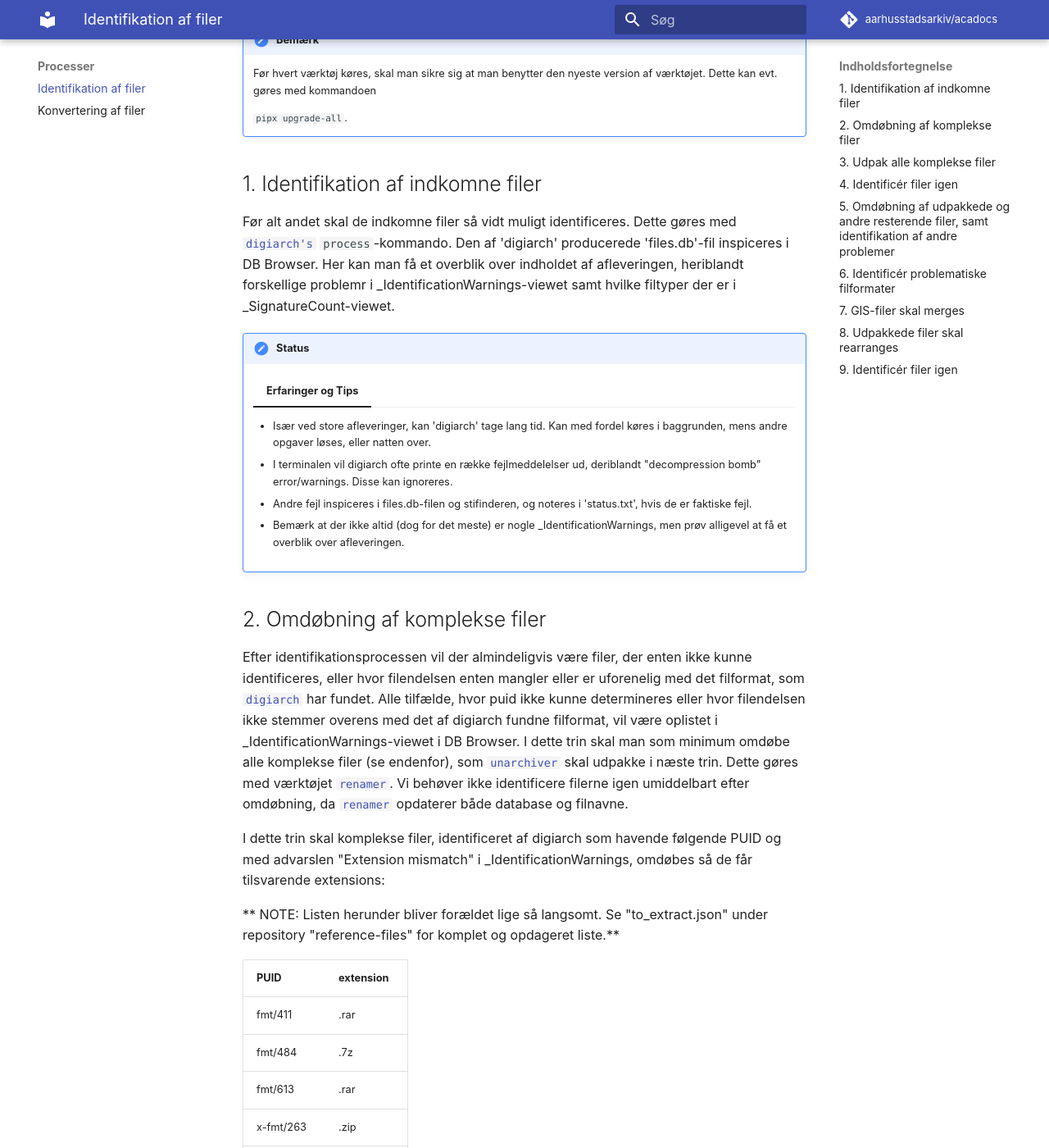
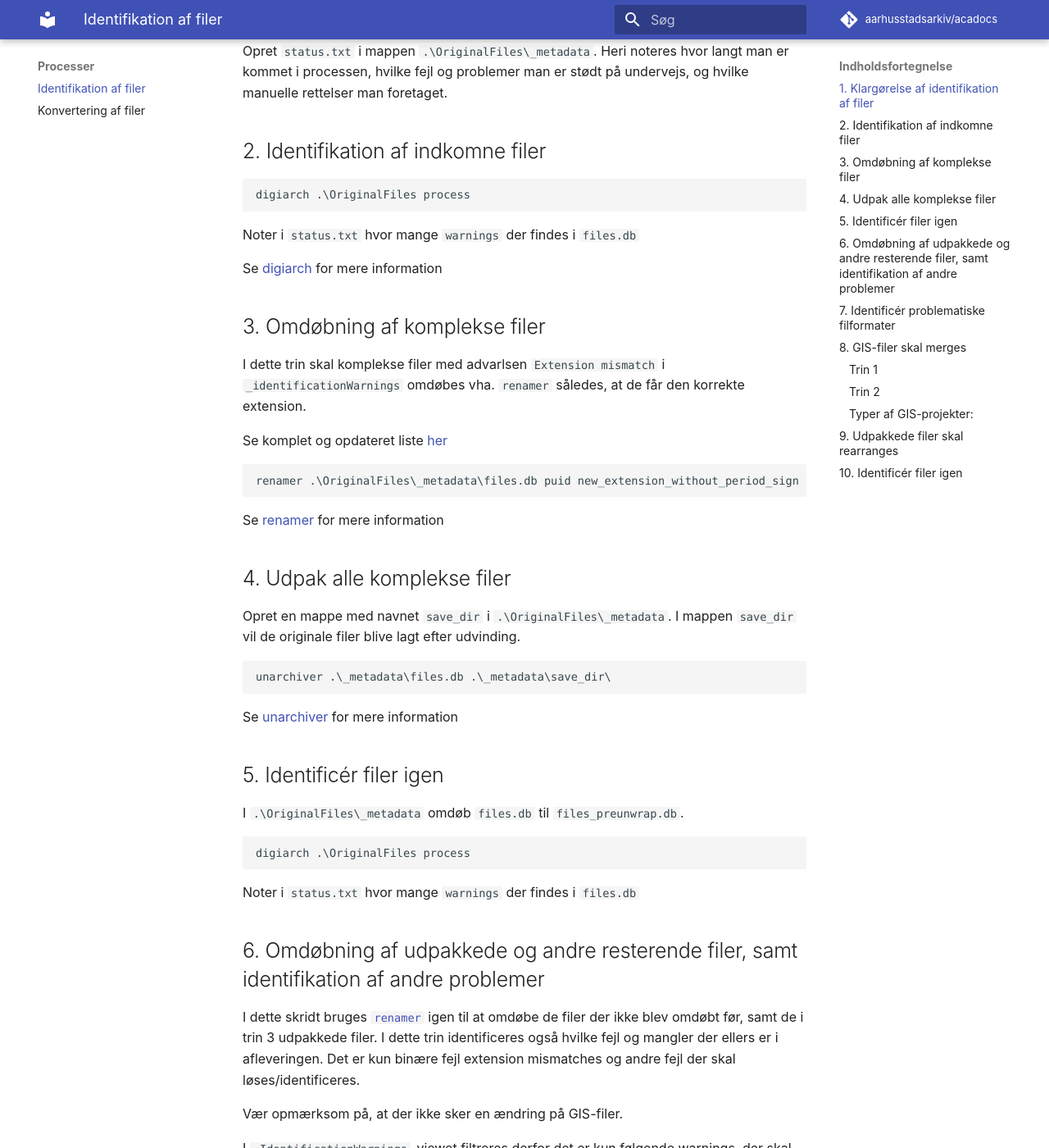
Before and after one commit to aarhusstadsarkiv/acadocs, an MkDocs documentation site: the page built from docs/processes/identify-files.md, in a window 1280 px wide and 1400 px high, scrolled down 496 px. Shown: the whole window at 82% size. Built offline with MkDocs 1.6.1 and Material for MkDocs 9.7.7, drawn with Linux system fonts in a browser that asks for light colours; comment, search, counter and statistics services are not loaded; some of the changed text lies outside the part shown.

Commit message:
Update notes

````diff
--- a/docs/processes/identify-files.md
+++ b/docs/processes/identify-files.md
@@ -1,130 +1,115 @@
 # Identifikation af filer
 Identifikation af indkomne filer fra myndigheder eller private parter er en kompleks proces, som involverer en del viden, værktøjer og procestrin.
-
-Ved processens begyndelse oprettes en `status.txt` i den relevante `_metadata`-mappe (eg. `AVID.AARS.78.1\OriginalFiles\_metadata`). I dette dokument noteres hvor langt man er kommet i processen, hvilke fejl og problemer man er stødt på undervejs, og hvilke manuelle rettelser man foretaget.
 
 Hver gang et værktøj har kørt inspiceres nogle af de berørte filer manuelt i stifinderen, for at sikre sig at værktøjet har kørt succesfuldt.
 
 Detaljerede guides til installation og brug af de enkelte værktøjer findes [`her`](https://aarhusstadsarkiv.github.io/acadocs/tools/).
 
-!!! attention "Bemærk"
-    Før hvert værktøj køres, skal man sikre sig at man benytter den nyeste version af værktøjet. Dette kan evt. gøres med kommandoen
 
-    ```
-    pipx upgrade-all
-    ```.
+## 1. Klargørelse af identifikation af filer
+Alle sti henvisningerne tager udgangspunkt fra `AVID.AARS.XX`, hvoraf `XX` er nummeret på afleveringen.
 
-## 1. Identifikation af indkomne filer
-Før alt andet skal de indkomne filer så vidt muligt identificeres. Dette gøres med [`digiarch's`](../tools/digiarch.md) `process`-kommando. Den af 'digiarch' producerede 'files.db'-fil inspiceres i DB Browser. Her kan man få et overblik over indholdet af afleveringen, heriblandt forskellige problemr i _IdentificationWarnings-viewet samt hvilke filtyper der er i _SignatureCount-viewet.
-
-!!! Status
-
-    === "Erfaringer og Tips"
-
-        * Især ved store afleveringer, kan 'digiarch' tage lang tid. Kan med fordel køres i baggrunden, mens andre opgaver løses, eller natten over.
-        * I terminalen vil digiarch ofte printe en række fejlmeddelelser ud, deriblandt "decompression bomb" error/warnings. Disse kan ignoreres.
-        * Andre fejl inspiceres i files.db-filen og stifinderen, og noteres i 'status.txt', hvis de er faktiske fejl.
-        * Bemærk at der ikke altid (dog for det meste) er nogle _IdentificationWarnings, men prøv alligevel at få et overblik over afleveringen.
-
-## 2. Omdøbning af komplekse filer
-Efter identifikationsprocessen vil der almindeligvis være filer, der enten ikke kunne identificeres, eller hvor filendelsen enten mangler eller er uforenelig med det filformat, som [`digiarch`](../tools/digiarch.md) har fundet. Alle tilfælde, hvor puid ikke kunne determineres eller hvor filendelsen ikke stemmer overens med det af digiarch fundne filformat, vil være oplistet i _IdentificationWarnings-viewet i DB Browser.
-I dette trin skal man som minimum omdøbe alle komplekse filer (se endenfor), som [`unarchiver`](../tools/unarchiver.md) skal udpakke i næste trin. Dette gøres med værktøjet [`renamer`](../tools/renamer.md).
-Vi behøver ikke identificere filerne igen umiddelbart efter omdøbning, da [`renamer`](../tools/renamer.md) opdaterer både database og filnavne.
-
-I dette trin skal komplekse filer, identificeret af digiarch som havende følgende PUID og med advarslen "Extension mismatch" i _IdentificationWarnings, omdøbes så de får tilsvarende extensions:
-
-** NOTE: Listen herunder bliver forældet lige så langsomt. Se "to_extract.json" under repository "reference-files" for komplet og opdageret liste.**
-
-| PUID      | extension |
-| --------- | --------- |
-| fmt/411   | .rar      |
-| fmt/484   | .7z       |
-| fmt/613   | .rar      |
-| x-fmt/263 | .zip      |
-| x-fmt/264 | .rar      |
-| x-fmt/265 | .tar      |
-| x-fmt/266 | .gz       |
-| x-fmt/430 | .msg      |
-| aca-fmt/9 | .dat      |
-
-For mere deltajeret beskrivelse af brugen af [`renamer`](../tools/renamer.md), se trin 5.
-
-** NOTE: Bemærk, hvis du bruger renamer, så skal du ikke havde databasen åben i DB Brower... Renamer vil ændre i docCollection, men ikke opdaterer _metadata/files.db
-
-## 3. Udpak alle komplekse filer
-Brug [`unarchiver`](../tools/unarchiver.md) til at udpakke komplekse filer, hvor man bruger stien til den i trin 1 producerede files.db. `Unarchiver` laver en .log-fil i `_metadata`-mappen, som inspiceres efter værktøjet har kørt.
-
-!!! Status
-
-    === "Erfaringer og Tips"
-
-        * Det er en god idé at foretage stikprøver i stifinderen for de enkelte filtyper, for at sikre sig at unarchiver har kørt succesfuldt.
+Opret `status.txt` i mappen ` .\OriginalFiles\_metadata`. Heri noteres hvor langt man er kommet i processen, hvilke fejl og problemer man er stødt på undervejs, og hvilke manuelle rettelser man foretaget.
 
 
-## 4. Identificér filer igen
-Efter unarchiver, skal ```digiarch``` køres igen, så alle filer i alle underliggende mapper identificeres.
-OBS! Før værktøjet køres, omdøbes den gamle `files.db` til `files_preunwrap.db` el., da digiarch nu laver en ny `files.db`
+## 2. Identifikation af indkomne filer
+```
+digiarch .\OriginalFiles process
+```
 
-## 5. Omdøbning af udpakkede og andre resterende filer, samt identifikation af andre problemer
+Noter i `status.txt` hvor mange `warnings` der findes i `files.db`
 
-** NOTE: Vær opmærksom på GIS-filer, så du ikke kommer til at ændre dem. Måske skal punkt 7. GIS-filer skal merges ligge over dette punkt?
-
-I dette skridt bruges [`renamer`](../tools/renamer.md) igen til at omdøbe de filer der ikke blev omdøbt før, samt de i trin 3 udpakkede filer. I dette trin identificeres også hvilke fejl og mangler der ellers er i afleveringen. Det er kun binære fejl extension mismatches og andre fejl der skal løses/identificeres. I _IdentificationWarnings-viewet filtreres derfor
-Det er kun følgende warnings, der skal løses:
-
-- "Extension mismatch"
-- "puid is Null"
-- "Match on text only; extension mismatch"
-
-Derudover skal man i dette trin i `status.txt` notere, hvilke binære filer der ikke kan identificeres, dvs. har advarslerne "no match" eller "match on extension only" (Ignorér her GIS-filer, som der vendes tilbage til i trin 7). Nogle af disse filer vil muligvis kunne reddes.
-
-!!! attention "Bemærk"
-    Lad være med at omdøbe .eml, identificeret som .html
+Se [digiarch](../tools/digiarch.md) for mere information
 
 
-Nogle gange vil det være nødvendigt at ændre PUID'et, som identificeret af digarch. Dette gøres ved at lave et "update-statement" i `Execute SQL`-fanen i DB Browser. I nedenstående eksempel ændres PUID'et for winmail.dat-filer, fejlalgtigt identificeret som fmt/1600, til vores eget PUID, aca-fmt/9:
+## 3. Omdøbning af komplekse filer
+I dette trin skal komplekse filer med advarlsen `Extension mismatch` i `_identificationWarnings` omdøbes vha. `renamer` således, at de får den korrekte extension.
 
-!!! hint "Eksempel"
-    UPDATE Files
-        SET puid = "aca-fmt/9",
-    signature = "Microsoft email attachments archive (winmail)"
-    where puid = "fmt/1600"
-    and is_binary = 1
+Se komplet og opdateret liste [her](https://github.com/aarhusstadsarkiv/reference-files/blob/main/to_extract.json)
 
-!!! Status
+```
+renamer .\OriginalFiles\_metadata\files.db puid new_extension_without_period_sign
+```
 
-    === "Erfaringer og Tips"
+Se [renamer](../tools/renamer.md) for mere information
 
-        * Filer .wmz- og .emz-extensions der tidligere er blevet identificeret som og omdøbt til .gz og udpakket af 'unarchiver', har nu igen .wmz- og .emz-extensions. Denne gang skal de omdøbes henholdsvis .wmf og .emf, ganske som digiarch siger.
-        * Filer, man er i tvivl om, hvad er, kan inspiceres i en hex editor.
-        * Brug ctrl + z til at tilbage-navngive filer i stifinderen.
-        * Brug /Ex/ (regex som filterer efter stort E) som filter i DB for at filtrere filer der stadig har "Extension mismatch".
-        * Bemærk at Extension mismatches både gælder filer med forkert extension, men også filer helt uden extension.
-        * Brug [`PRONOM`](https://www.nationalarchives.gov.uk/pronom/BasicSearch/proBasicSearch.aspx?status=new) til at finde ud af, hvilke extensions de enkelte PUID-burde have. Pronom kan dog ikke følges blindt, da der er mange undtagelser i processen.
-        * Ved `aca-fmt`-PUID'er bruges listen i [`renamer`](../tools/renamer.md)-guiden.
-        * Hvis flere extensions kan bruges til det samme PUID, kan man evt. se hvilke extensions andre filer med samme PUID i afleveringen har.
-        * Der vil ofte være korrupte pdf'er, der ikke kan identificeres, men alligevel kan åbnes i browseren. Disse er ofte bevaringsværdige, og kan evt. gemmes manuelt i et nyt pdf-format, som så skal erstatte den korrupte fil.
-        * Filer med "No match; possibilities based on extension [etc.]"-warnings er sandsynligvis korrupte.
 
-    === "Problemer/mangler"
+## 4. Udpak alle komplekse filer
+Opret en mappe med navnet `save_dir` i `.\OriginalFiles\_metadata`. I mappen `save_dir` vil de originale filer blive lagt efter udvinding.
 
-        * I db-filen kan man ikke se, hvilken extension man burde benytte. Det er til tider svært, at vide, hvilken extension et givet filformat bruger.
-        * I db-filen kan man ikke altid se, hvilken version af et givet filformat en fil måtte tilhøre. Det skal eventuelt bruges til at vælge extension.
-        * Vi skal gerne have default extension ud af Siegfried. Hvordan laves ellers et dryrun?
+```
+unarchiver .\_metadata\files.db .\_metadata\save_dir\
+```
 
-    === "Roadmap"
+Se [unarchiver](../tools/unarchiver.md) for mere information
 
-        * `Renamer` burde have et default kald, hvor alle identificerede filnavne UDEN extension blev omdøbt.
-        * Man bør kunne køre et dry-run, hvor alle blev omdøbt og lagt i foldere, navngivet efter deres puid. Det ville speede processen op.
-        * Man kunne have en liste af extension-renames, som altid vil kunne køres med eks. 'rename-all'. Der er for mange undtagelser til at dette kan gøres på nuværende tidspunkt.
 
-## 6. Identificér problematiske filformater
-Brug [`convert-unmanaged`](../tools/convert-unmanaged.md), med stien til files.db'en til at identificere, hvilke filformater i indkomsten, som vores konverteringsværktøjer aktuelt ikke kan håndtere, så vi allerede på dette tidspunkt i processen ved, hvor problemerne findes.
+## 5. Identificér filer igen
+I `.\OriginalFiles\_metadata` omdøb `files.db` til `files_preunwrap.db`.
 
-## 7. GIS-filer skal merges
-Eter omdøbning og udpakning, skal eventuelle GIS-filer merges, så de identificeres og konverteres korrekt. Dette gøres med værktøjet [`gis_processor`](../tools/gis_processor.md), der flytter alle GIS-filerne i de enkelte GIS-projekter hen i mappen, hvor det enkelte projekts masterfil ligger, og erstatter de flyttede med templates (følg guiden på værktøjets egen [`side`](../tools/gis_processor.md)). Efter værktøjet har kørt, inspiceres den af værktøjet skabte log-fil.
+```
+digiarch .\OriginalFiles process
+```
 
-Typer af GIS-projekter:
+Noter i `status.txt` hvor mange `warnings` der findes i `files.db`
+
+
+## 6. Omdøbning af udpakkede og andre resterende filer, samt identifikation af andre problemer
+I dette skridt bruges [`renamer`](../tools/renamer.md) igen til at omdøbe de filer der ikke blev omdøbt før, samt de i trin 3 udpakkede filer. I dette trin identificeres også hvilke fejl og mangler der ellers er i afleveringen. Det er kun binære fejl extension mismatches og andre fejl der skal løses/identificeres.
+
+Vær opmærksom på, at der ikke sker en ændring på GIS-filer.
+
+I `_IdentificationWarnings`-viewet filtreres derfor det er kun følgende warnings, der skal løses:
+
+- `Extension mismatch`
+- (Binær fil) `No match`
+- (Binær fil) `No match; possibilities based on extension are …`
+- (Tekst fil) `Match on extension only`
+- (Tekst fil) `Match on extension only; extension mismatch`
+
+
+Alle filer med advarslen `Extension mismatch` bruges `renamer` til omdøbning af filerne extension. Ved tvivl om extension kan man ved fordel se på andre filer med samme `puid` i afleveringen.
+
+```
+renamer .\OriginalFiles\_metadata\files.db puid new_extension_without_period_sign
+```
+
+Notere hvilke binære filer der ikke kan identificeres. Disse har advarslen `No match` eller `No match; possibilities based on extension are …`. Bemærk at nogle af disse filer kan være GIS-filer.
+
+Tekstfiler med advarslen `Match on extension only` eller `Match on text only; extension mismatch` skal noteres, men herefter ikke gøres yderligere ved. Convert-værktøjet `plaintextconverter` vil kopiere teksten direkte over.
+
+
+## 7. Identificér problematiske filformater
+I dette trin identificere hvilke filformater vores konverteringsværktøjer aktuelt ikke kan håndtere.
+
+```
+convert-unmanaged .\ OriginalFiles\_metadata\files.db
+```
+
+Kopier ouput fra `convert-unmanaged` til ‘status.txt`
+
+Se [convert-unmanaged](../tools/convert-unmanaged.md) for mere information
+
+
+## 8. GIS-filer skal merges
+Gisprocessor skal køres over to omgange. `j-json` genererer en json-fil, der viser, hvad værktøjet flytter. `move` flytter GIS-filerne i json-filen. Efter værktøjet har kørt, inspiceres den af værktøjet skabte log-fil.
+
+#### Trin 1
+```
+gisprocessor g-json
+```
+
+Hertil skal der udfyldes den fulde sti til av.db. Dette gøres med følgende hvoraf XX byttes ud med afleveringsnummeret.
+```
+.\_metadata\AVID.AARS.XX.av.db
+```
+
+#### Trin 2
+```
+gisprocessor move
+```
+
+#### Typer af GIS-projekter:
 
 | Navn           | Obligatoriske filformater | Mulige filformater |
 | -------------- | ------------------------- | ------------------ |
@@ -132,22 +117,31 @@ Typer af GIS-projekter:
 | MapInfo dataset format  | tab | dat, map, ud, ind |
 | MapInfo Interchange Format | mif | mid |
 
+Se [gisprocessor](../tools/gis_processor.md) for mere information
 
-!!! Status
 
-    === "Problemer"
+## 9. Udpakkede filer skal rearranges
+I dette skridt skal de filer, der blev udpakket i trin 3, flyttes til nye mapper i en ny `docCollection`, således at de ligger i hver deres mappe.
 
-        * Flere identiske GIS-projekter, der ligger ved siden af hinanden skaber problemer (måske løst?)
+```
+rearranger .\OriginalFiles newDocCollectionnumer dIDCounter newTableNumer
+```
 
-    === "Erfaringer"
+`newDocCollectionnumer` er nummeret på den nye docCollection-mappe, hvortil filerne flyttes (hvis der i forvejen er 3 docCollections vil den nye mappes nummer være 4).
 
-        * Det nogle gange være svært at finde ud af, om gis_processor har kørt korrekt - hvis der er filer den ikke har flyttet, fordi de af den ene eller den anden grund ikke er identificeret korrekt (i dette eller tidligere trin), kommer de heller ikke med i log-filen, osv. Her kan det være behjælpeligt at kigge på de forskellige GIS-projekter i DB browser og se på, hvilke filer der ligger i "området".
+`dIDCounter` er den sidste fil i den sidste docCollections nummer + 1 (hvis der er 34875 filer vil nummeret være 34876).
 
-## 8. Udpakkede filer skal rearranges
-I dette skridt skal de filer, der blev udpakket i trin 3, flyttes til nye mapper i en ny `docCollection`, således at de ligger i hver deres mappe. Dette gøres med værktøjet [`rearranger`] (../tools/rearranger.md), som også opdaterer/opretter de relaterede xml-filer fra en myndighedsaflevering. `DoxIndex.xml` opdateres med de udpakkede filer; der oprettes en ny tabel med relationerne mellem de originale filer og de udpakkede "child"-filer; tableIndex.xml opdateres med information om den nye tabel.
+`newTableNumber` er antallet af eksisterende tables (i tables-mappen) + 1 (dvs. at hvis der er 10 tables vil tallet være 11)
 
-## 9. Identificér filer igen
-Til sidst køres digiarch endnu engang for at afleveringen klar til konvertering. Før digiarch køres skal den gamle `files.db` omdøbes til `files_preGISRearrange.db` el.
-Den nye `files.db` inspiceres en sidste gang for fejl.
+Se [rearranger](../tools/rearranger.md) for mere information
+
+## 10. Identificér filer igen
+I `.\ OriginalFiles\_metadata` omdøb ‘files.db` til ‘files_preGISRearrange.db`.
+
+```
+digiarch .\OriginalFiles process
+```
+
+Noter i `status.txt` hvor mange `warnings` der findes i `files.db`.
 
 Når afleveringen findes klar til konvertering, opdateres status for afleveringen i excel-arket `Arkiveringsversioner (notes)` på funktionsdrevet til "Klar til konvertering".
````
